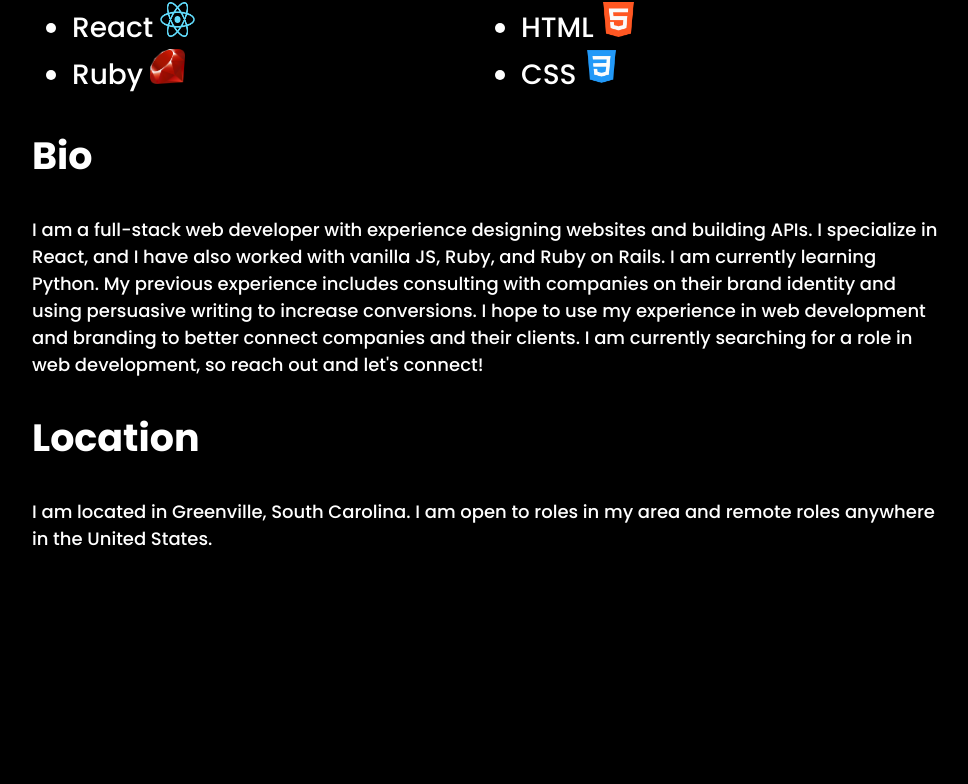
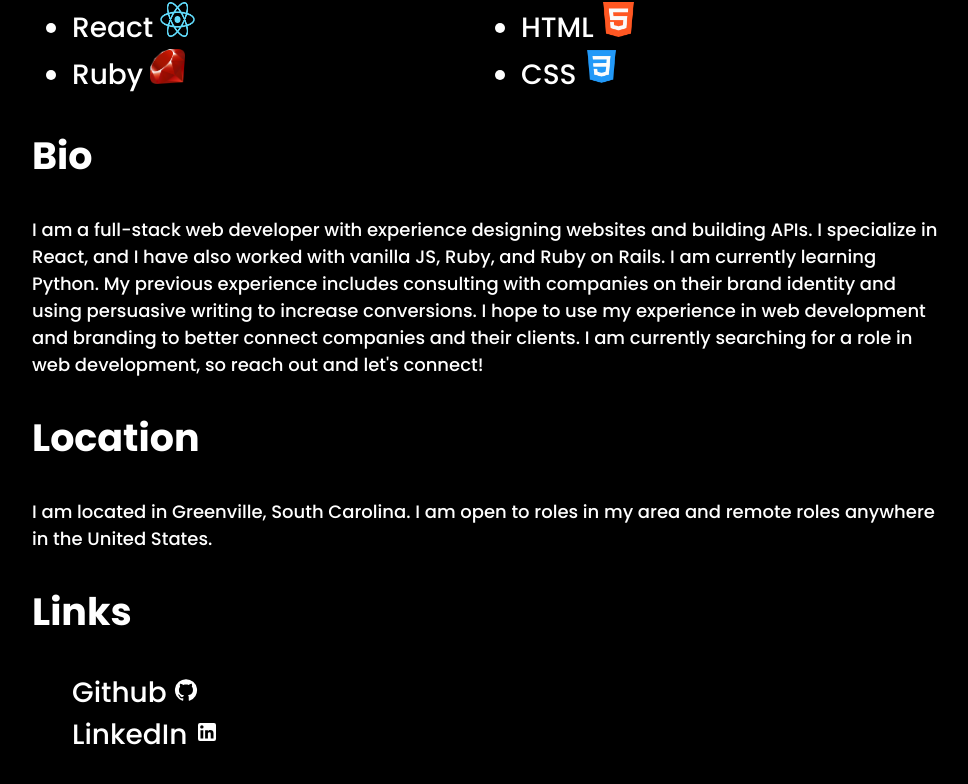
Before and after one commit to pjparham/parker-portfolio-site, a React (Create React App) app: page /about in a window 1280 px wide. Shown: the part 427-1211 px from the top of the page, without its empty margins (128-1096 px from the left). Before the commit the page ends 997 px from the top, so only its background shows below. Built offline with nearby package versions, Linux system fonts and the light colour scheme.

Commit message:
Adds links to github and linkedin on about page

```diff
--- a/src/components/About.js
+++ b/src/components/About.js
@@ -5,6 +5,8 @@ import JavaScriptLogo from '../images/Icons/javascript-icon.svg'
 import RailsLogo from '../images/Icons/rails-icon.png'
 import CSSLogo from '../images/Icons/css-icon.webp'
 import HTMLLogo from '../images/Icons/html-icon.png'
+import GitHubIcon from '@mui/icons-material/GitHub';
+import LinkedInIcon from '@mui/icons-material/LinkedIn';
 
 
 export default function About() {
@@ -25,6 +27,11 @@ export default function About() {
         <p>I am a full-stack web developer with experience designing websites and building APIs. I specialize in React, and I have also worked with vanilla JS, Ruby, and Ruby on Rails. I am currently learning Python. My previous experience includes consulting with companies on their brand identity and using persuasive writing to increase conversions. I hope to use my experience in web development and branding to better connect companies and their clients. I am currently searching for a role in web development, so reach out and let's connect!</p>
         <h2>Location</h2>
         <p>I am located in Greenville, South Carolina. I am open to roles in my area and remote roles anywhere in the United States.</p>
+        <h2>Links</h2>
+        <ul className="about-ul self-links">
+          <li><a href="https://github.com/pjparham" className="about-link">Github <GitHubIcon/></a></li>
+          <li><a href="https://www.linkedin.com/in/parker-parham/" className="about-link">LinkedIn <LinkedInIcon/></a></li>
+        </ul>
     </div>
   )
 }
--- a/src/index.css
+++ b/src/index.css
@@ -48,9 +48,6 @@ code {
   font-size: 28px;
 }
 
-.contact {
-
-}
 
 .contact-form {
   padding-top: 10px;
@@ -210,9 +207,17 @@ code {
 .project-image-caption{
   text-align: center;
   font-size: 15px;
-
 }
 
+.self-links {
+  list-style-type: none;
+  columns: 1;
+}
+
+.about-link {
+  text-decoration: none;
+  color: white;
+}
 
 
 
```
